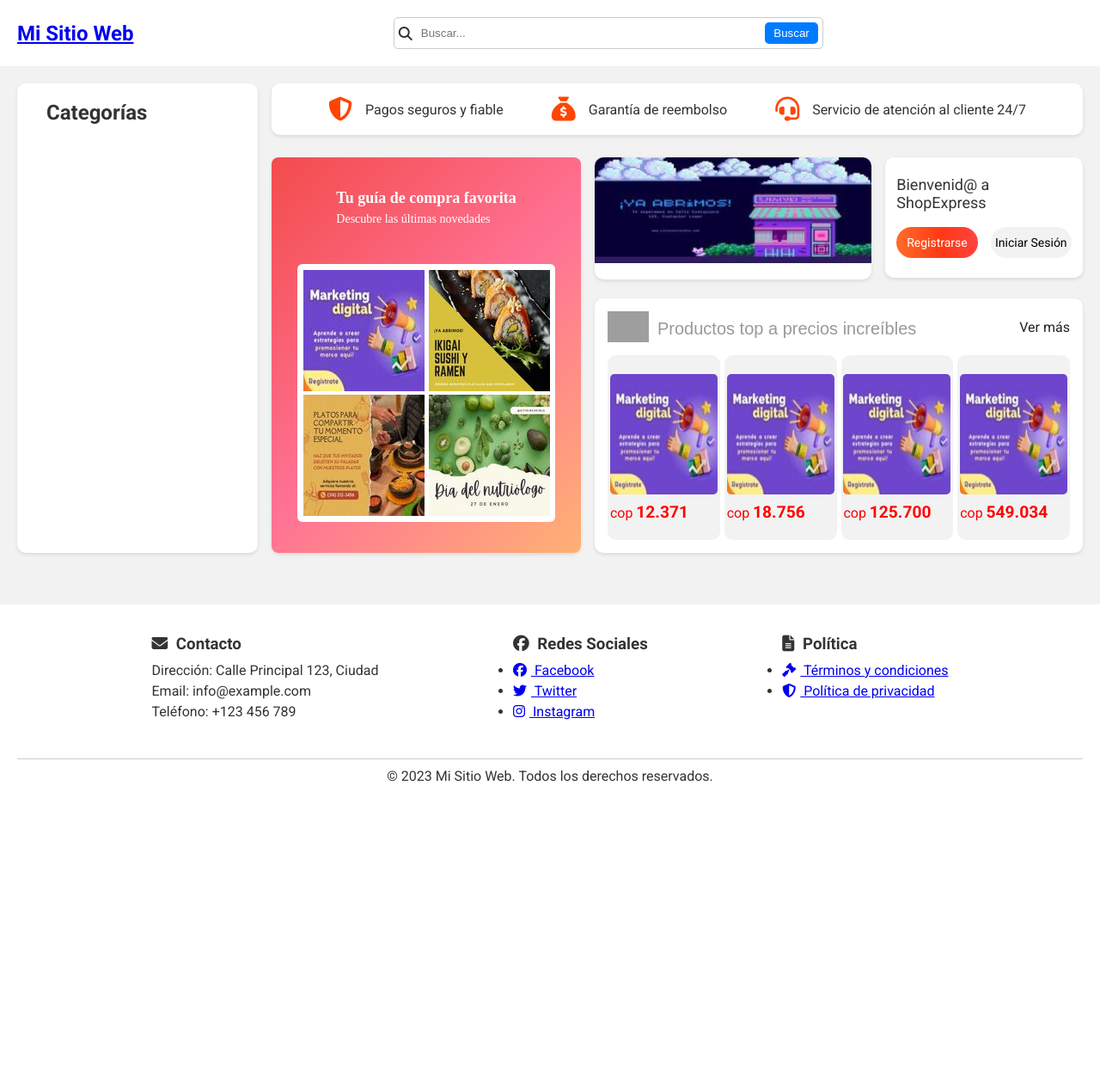
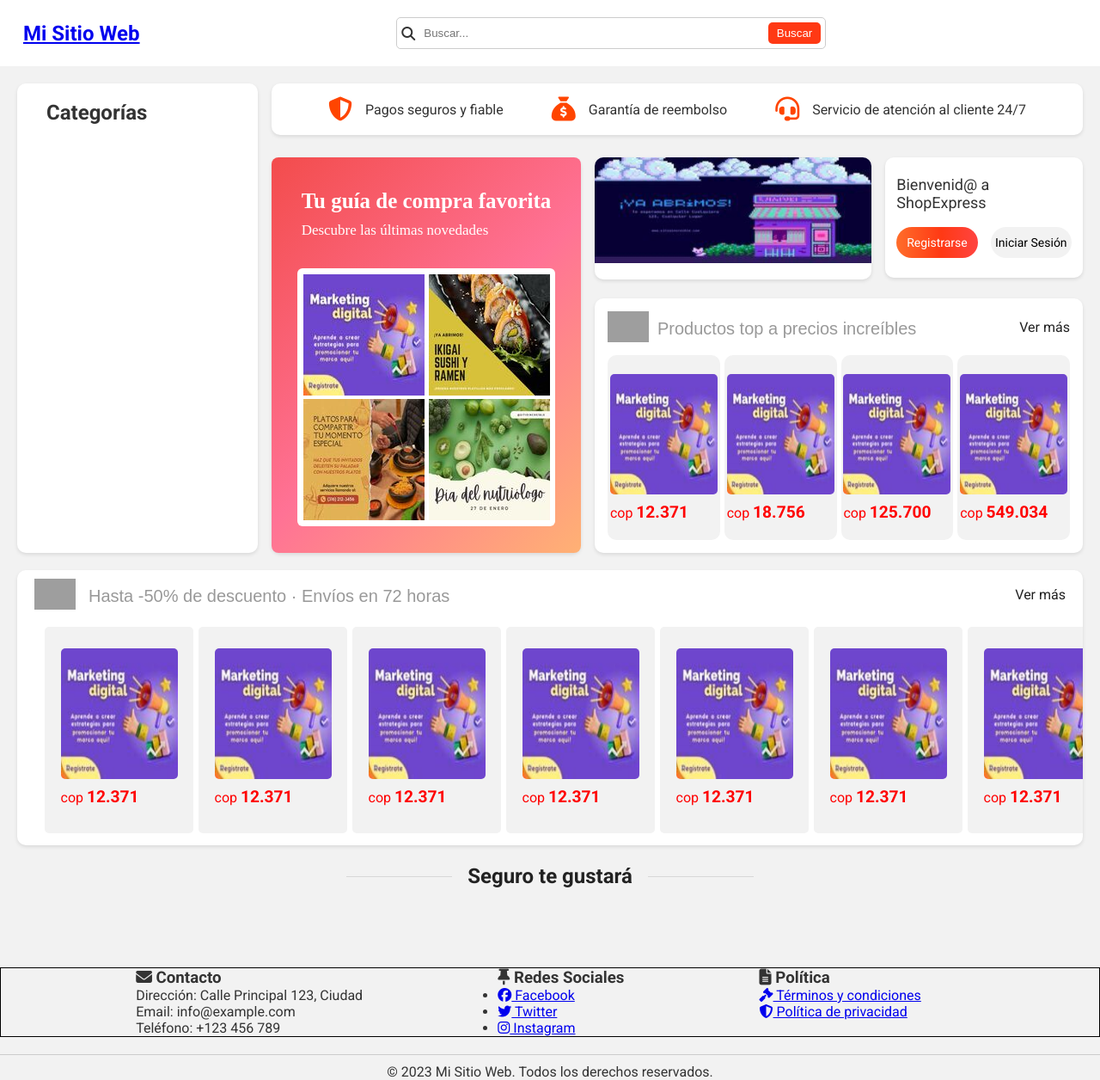
Before and after one commit to calvarezi/online-shop, a Django app: template productos/templates/productos/lista.html in a window 1280 px wide. Shown: the whole page at 86% size. Before the commit the page ends 909 px from the top, so only its background shows below. Run offline with Django 3.2, Linux system fonts and the light colour scheme; the template is opened without the code that fills it, so the values that code supplies are empty; some libraries are stand-ins or nearby versions; grey boxes are pictures that could not be loaded.

Commit message:
First-commit

```diff
--- a/productos/templates/base.html
+++ b/productos/templates/base.html
@@ -3,30 +3,16 @@
 <!DOCTYPE html>
 <html lang="es">
 <head>
-    <meta charset="UTF-8" />
-    <meta name="viewport" content="width=device-width, initial-scale=1.0" />
+    <meta charset="UTF-8">
+    <meta name="viewport" content="width=device-width, initial-scale=1.0">
     <title>{% block title %}Mi Sitio Web{% endblock %}</title>
-    <link rel="stylesheet" href="{% static 'css/style.css' %}" />
-    <link
-      href="https://fonts.googleapis.com/css2?family=Roboto:wght@400;700&display=swap"
-      rel="stylesheet"
-    />
-    <!-- Agregar la biblioteca de Font Awesome -->
+    <link rel="stylesheet" href="{% static 'css/style.css' %}">
+    <link href="https://fonts.googleapis.com/css2?family=Roboto:wght@400;700&display=swap" rel="stylesheet">
     <script src="https://cdnjs.cloudflare.com/ajax/libs/jquery/3.6.0/jquery.min.js"></script>
-    <script
-      src="https://kit.fontawesome.com/9827b3ebcc.js"
-      crossorigin="anonymous"
-    ></script>
-    <link
-      rel="stylesheet"
-      href="https://cdn.jsdelivr.net/npm/slick-carousel@1.8.1/slick/slick.css"
-    />
-    <link
-      rel="stylesheet"
-      href="https://cdn.jsdelivr.net/npm/slick-carousel@1.8.1/slick/slick-theme.css"
-    />
+    <script src="https://kit.fontawesome.com/9827b3ebcc.js" crossorigin="anonymous"></script>
+    <link rel="stylesheet" href="https://cdn.jsdelivr.net/npm/slick-carousel@1.8.1/slick/slick.css">
+    <link rel="stylesheet" href="https://cdn.jsdelivr.net/npm/slick-carousel@1.8.1/slick/slick-theme.css">
 </head>
-
 <body>
     <header class="header">
         <nav class="header__nav">
@@ -34,9 +20,8 @@
                 <a href="{% url 'lista-productos' %}" class="logo">Mi Sitio Web</a>
             </div>
             <div class="header__search">
-          <!-- Agregar el icono de búsqueda -->
                 <i class="fas fa-search"></i>
-          <input type="text" class="search__input" placeholder="Buscar..." />
+                <input type="text" class="search__input" placeholder="Buscar...">
                 <button class="search__button">Buscar</button>
             </div>
             <div class="header__user">
@@ -50,72 +35,41 @@
             </div>
         </nav>
     </header>
-
     <main class="main-content">
         {% block content %}
         <!-- Contenido del bloque 'content' -->
         {% endblock %}
     </main>
-
     <footer class="footer">
         <div class="seccion__contenedor">
             <div class="footer__contacto">
-          <!-- Agregar el icono de contacto -->
                 <h3><i class="fas fa-envelope"></i> Contacto</h3>
                 <p>Dirección: Calle Principal 123, Ciudad</p>
                 <p>Email: info@example.com</p>
                 <p>Teléfono: +123 456 789</p>
             </div>
-
             <div class="footer__redes-sociales">
-          <!-- Agregar el icono de redes sociales -->
-          <h3><i class="fab fa-facebook"></i> Redes Sociales</h3>
+                <h3><i class="fa-solid fa-thumbtack"></i> Redes Sociales</h3>
                 <ul>
-            <li>
-              <a href="#"><i class="fab fa-facebook"></i> Facebook</a>
-            </li>
-            <li>
-              <a href="#"><i class="fab fa-twitter"></i> Twitter</a>
-            </li>
-            <li>
-              <a href="#"><i class="fab fa-instagram"></i> Instagram</a>
-            </li>
+                    <li><a href="#"><i class="fab fa-facebook"></i> Facebook</a></li>
+                    <li><a href="#"><i class="fab fa-twitter"></i> Twitter</a></li>
+                    <li><a href="#"><i class="fab fa-instagram"></i> Instagram</a></li>
                 </ul>
             </div>
-
             <div class="footer__politica">
-          <!-- Agregar el icono de política -->
                 <h3><i class="fas fa-file-alt"></i> Política</h3>
                 <ul>
-            <li>
-              <a href="#"
-                ><i class="fas fa-gavel"></i> Términos y condiciones</a
-              >
-            </li>
-            <li>
-              <a href="#"
-                ><i class="fas fa-shield-alt"></i> Política de privacidad</a
-              >
-            </li>
+                    <li><a href="#"><i class="fas fa-gavel"></i> Términos y condiciones</a></li>
+                    <li><a href="#"><i class="fas fa-shield-alt"></i> Política de privacidad</a></li>
                 </ul>
             </div>
         </div>
-
         <div class="footer__copyright">
             <p>&copy; {% now "Y" %} Mi Sitio Web. Todos los derechos reservados.</p>
         </div>
     </footer>
+    <script src="{% static 'js/index.js' %}"></script>
+    <script src="https://code.jquery.com/jquery-3.6.0.min.js"></script>
+    <script src="https://cdn.jsdelivr.net/npm/slick-carousel@1.8.1/slick/slick.min.js"></script>
 </body>
-  <script src="{% static 'js/index.js' %}"></script>
-  <!-- Agrega los enlaces a las librerías de jQuery, Font Awesome y Slick Carousel -->
-  <script src="https://code.jquery.com/jquery-3.6.0.min.js"></script>
-  <link
-    rel="stylesheet"
-    href="https://cdn.jsdelivr.net/npm/slick-carousel@1.8.1/slick/slick.css"
-  />
-  <link
-    rel="stylesheet"
-    href="https://cdn.jsdelivr.net/npm/slick-carousel@1.8.1/slick/slick-theme.css"
-  />
-  <script src="https://cdn.jsdelivr.net/npm/slick-carousel@1.8.1/slick/slick.min.js"></script>
 </html>
--- a/productos/templates/productos/lista.html
+++ b/productos/templates/productos/lista.html
@@ -127,7 +127,6 @@
         <a href="" class="ver-mas__enlace">Ver más</a>
       </div>
     </div>
-
     <div class="oferta_img_contenedor">
       <div class="oferta_item">
         <a href="">
@@ -175,7 +174,6 @@
       </div>
     </div>
   </div>
-
   <div class="user__item">
     <div class="user__saludo">
       <span>Bienvenid@ a ShopExpress</span>
@@ -198,17 +196,146 @@
     </div>
   </div>
 </div>
-<div class="main-content">
-  <div class="mosaico-productos">
+
+<div class="contenedor-plus">
+  <div class="plus-info">
+    <a href="#" class="oferta-link">
+      <img
+        src="https://ae01.alicdn.com/kf/S78bebe84e585478e84daa0770c4c4e63B/157x96.png_.webp"
+        alt="Oferta"
+        class="oferta-imagen"
+      />
+      <p class="oferta-descripcion">
+        Hasta -50% de descuento · Envíos en 72 horas
+      </p>
+    </a>
+    <div class="ver-mas">
+      <a href="#" class="ver-mas__enlace">Ver más</a>
+    </div>
+  </div>
+  <div class="plus-cont-img">
+    <div class="plus-item">
+      <a href="#">
+        <div>
+          <img
+            src="{% static 'img/Novedades/imagen7.jpg' %}"
+            alt="Producto 1"
+          />
+        </div>
+        <div class="plus-precio">
+          <span class="cop">cop</span>
+          <span class="precio-plus">12.371</span>
+        </div>
+      </a>
+    </div>
+    <div class="plus-item">
+      <a href="#">
+        <div>
+          <img
+            src="{% static 'img/Novedades/imagen7.jpg' %}"
+            alt="Producto 2"
+          />
+        </div>
+        <div class="plus-precio">
+          <span class="cop">cop</span>
+          <span class="precio-plus">12.371</span>
+        </div>
+      </a>
+    </div>
+    <div class="plus-item">
+      <a href="#">
+        <div>
+          <img
+            src="{% static 'img/Novedades/imagen7.jpg' %}"
+            alt="Producto 2"
+          />
+        </div>
+        <div class="plus-precio">
+          <span class="cop">cop</span>
+          <span class="precio-plus">12.371</span>
+        </div>
+      </a>
+    </div>
+    <div class="plus-item">
+      <a href="#">
+        <div>
+          <img
+            src="{% static 'img/Novedades/imagen7.jpg' %}"
+            alt="Producto 2"
+          />
+        </div>
+        <div class="plus-precio">
+          <span class="cop">cop</span>
+          <span class="precio-plus">12.371</span>
+        </div>
+      </a>
+    </div>
+    <div class="plus-item">
+      <a href="#">
+        <div>
+          <img
+            src="{% static 'img/Novedades/imagen7.jpg' %}"
+            alt="Producto 2"
+          />
+        </div>
+        <div class="plus-precio">
+          <span class="cop">cop</span>
+          <span class="precio-plus">12.371</span>
+        </div>
+      </a>
+    </div>
+    <div class="plus-item">
+      <a href="#">
+        <div>
+          <img
+            src="{% static 'img/Novedades/imagen7.jpg' %}"
+            alt="Producto 2"
+          />
+        </div>
+        <div class="plus-precio">
+          <span class="cop">cop</span>
+          <span class="precio-plus">12.371</span>
+        </div>
+      </a>
+    </div>
+    <div class="plus-item">
+      <a href="#">
+        <div>
+          <img
+            src="{% static 'img/Novedades/imagen7.jpg' %}"
+            alt="Producto 2"
+          />
+        </div>
+        <div class="plus-precio">
+          <span class="cop">cop</span>
+          <span class="precio-plus">12.371</span>
+        </div>
+      </a>
+    </div>
+  </div>
+</div>
+
+<div class="secound-content">
+  <h2 class="secound-content__title">
+    <div class="secound-content__title-line"></div>
+    <div class="secound-content__title-text">Seguro te gustará</div>
+    <div class="secound-content__title-line"></div>
+  </h2>
+  <div class="secound-content__mosaico-productos">
     {% for producto in productos %}
-    <div class="producto-card">
-      <a href="{% url 'detalle-producto' producto.slug %}">
-        <img src="{{ producto.imagen.url }}" alt="{{ producto.nombre }}" />
-      </a>
-      <h3>{{ producto.nombre }}</h3>
-      <p>Precio: ${{ producto.precio }}</p>
+    <div class="secound-content__producto-card">
+      <div class="secound-content__producto__img">
+        <a href="{% url 'detalle-producto' producto.slug %}">
+          <img src="{{ producto.imagen.url }}" alt="{{ producto.nombre }}" />
+        </a>
+      </div>
+      <h3 class="secound-content__producto-nombre">{{ producto.nombre }}</h3>
+      <p class="secound-content__producto-precio">
+        Precio: ${{ producto.precio }}
+      </p>
     </div>
     {% endfor %}
   </div>
 </div>
+
 {% endblock %}
--- a/static/css/style.css
+++ b/static/css/style.css
@@ -29,6 +29,7 @@ body {
 .logo {
   font-size: 24px;
   font-weight: 700;
+  margin-left: 7px;
 }
 
 .header__search {
@@ -56,7 +57,7 @@ body {
   padding: 5px 10px;
   border: none;
   border-radius: 5px;
-  background-color: #007bff;
+  background-color: #ff3914;
   color: #fff;
   cursor: pointer;
 }
@@ -74,46 +75,10 @@ body {
 .seccion__contenedor {
   display: flex;
   justify-content: space-evenly;
+  border: 1px solid black !important;
+  padding-right: 50px;
 }
 
-.seccion__contenedor h3 {
-  align-items: center;
-  margin: 15px 0;
-}
-
-.footer {
-  background-color: #fff;
-  padding: 20px;
-}
-
-.footer__contacto,
-.footer__redes-sociales,
-.footer__politica {
-  margin-bottom: 20px;
-}
-
-.footer__contacto h3,
-.footer__redes-sociales h3,
-.footer__politica h3 {
-  margin-bottom: 10px;
-}
-
-.footer__contacto p,
-.footer__redes-sociales ul,
-.footer__politica ul {
-  margin: 5px 0;
-}
-
-.footer__redes-sociales ul li,
-.footer__politica ul li {
-  margin-bottom: 5px;
-}
-
-.footer__contacto i,
-.footer__redes-sociales i,
-.footer__politica i {
-  margin-right: 5px;
-}
 
 .footer__copyright {
   text-align: center;
@@ -121,6 +86,12 @@ body {
   padding-top: 10px;
   border-top: 1px solid #ccc;
 }
+
+.footer__redes-sociales,
+.footer__politica li {
+  list-style: none;
+}
+
 
 /* Estilos específicos para dispositivos móviles */
 @media (max-width: 768px) {
@@ -317,10 +288,10 @@ body {
   text-overflow: ellipsis;
   white-space: nowrap;
   margin-bottom: 5px;
-  line-height: 23px;
-  font-size: 18px;
+  line-height: 39px;
+  font-size: 25px;
   font-family: OpenSans-Bold;
-  font-weight: 700;
+  font-weight: 800;
 }
 
 .cupone__mensaje2 {
@@ -328,7 +299,7 @@ body {
   overflow: hidden;
   text-overflow: ellipsis;
   white-space: nowrap;
-  font-size: 14px;
+  font-size: 17px;
   font-family: OpenSans-Regular;
 }
 
@@ -472,11 +443,11 @@ body {
   border-radius: 5px;
 }
 
-.oferta_precio span{
+.oferta_precio span {
   color: rgb(255, 0, 0);
 }
 
-.precio_oferta{
+.precio_oferta {
   font-size: 1.2em;
   font-weight: bold !important;
 }
@@ -566,28 +537,155 @@ body {
   text-decoration: none;
 }
 
+.contenedor-plus {
+  width: 100%;
+  background-color: #fff;
+  margin-top: 20px;
+  height: 320px;
+  border-radius: 10px;
+  box-shadow: 0 2px 4px rgba(0, 0, 0, 0.1);
+  overflow: hidden;
+  /* Agregado para evitar que el contenido se desborde */
+}
+
+.plus-info {
+  display: flex;
+  align-items: center;
+  margin-bottom: 10px;
+  /* Aumentado el margen inferior para separar los elementos */
+  justify-content: space-between;
+  padding: 10px 20px;
+  /* Ajustado el espaciado interior */
+}
+
+.oferta-link {
+  display: flex;
+  align-items: center;
+  text-decoration: none !important;
+  gap: 5px;
+}
+
+.oferta-link a {
+  text-decoration: none !important;
+}
+
+.oferta-link p {
+  position: relative;
+  top: 2px;
+  color: #999;
+  font-size: 20px;
+  margin: 0 10px;
+  font-family: Arial, sans-serif;
+  /* Corregido el nombre de la fuente */
+}
+
+.oferta-link img {
+  height: 36px;
+}
+
+.plus-cont-img {
+  display: flex;
+  justify-content: space-between;
+  align-items: center;
+  gap: 6px;
+  padding: 0 32px;
+}
+
+.plus-item {
+  display: flex;
+  flex-direction: column;
+  align-items: center;
+  background-color: #f2f2f2;
+  border-radius: 5px;
+  padding: 25px;
+  width: 173px;
+  height: 240px;
+}
 
 
+.plus-item a {
+  text-decoration: none !important;
+}
+
+.plus-item img {
+  width: 136px;
+  height: 152px;
+  margin-bottom: 5px;
+  border-radius: 5px;
+}
+
+.plus-precio span {
+  color: rgb(255, 0, 0);
+}
+
+.precio-plus {
+  font-size: 1.2em;
+  font-weight: bold !important;
+}
+
 /* Estilos para los productos en el mosaico */
-.main-content {
+.secound-content {
   display: flex;
   flex-wrap: wrap;
   justify-content: space-between;
+  flex-direction: column;
 }
 
-.producto-card {
-  width: calc(25% - 20px);
+.secound-content__title {
+  display: flex;
+  align-items: center;
+  justify-content: center;
+  height: 32px;
+  font-size: 24px;
+  color: #222;
+  line-height: 32px;
+  margin: 20px 0;
+}
+
+.secound-content__title-line {
+  height: 1px;
+  width: 123px;
+  border-top: 1px solid hsla(0, 0%, 59.2%, .3);
+}
+
+.secound-content__title-text {
+  margin: 0 18px;
+  font-weight: 700;
+}
+
+.secound-content__mosaico-productos {
+  width: 100%;
   margin-bottom: 30px;
   padding: 10px;
   border-radius: 10px;
-  box-shadow: 0 2px 4px rgba(0, 0, 0, 0.1);
-  background-color: #ffff;
   text-align: center;
+  display: flex;
+  align-content: center;
+  flex-wrap: wrap;
+  gap: 20px;
 }
 
-.producto-card img {
-  max-width: 100%;
-  border-radius: 10px;
+.secound-content__producto-card {
+  width: 190px;
+  background-color: #fff;
+  overflow: hidden;
+  height: 320px;
+  display: flex;
+  flex-direction: column;
+  gap: 2px;
+  box-shadow: 0 2px 4px rgba(0, 0, 0, 0.1);
+  border-radius: 7px;
+  text-align: left;
+}
+
+.secound-content__producto__img {
+  width: 100%;
+  height: 60%;
+}
+
+.secound-content__producto__img img {
+  width: 100%;
+  height: 100%;
 }
 
 .producto-card h3 {
```
Lines whose indentation alone changed are shown as unchanged.
